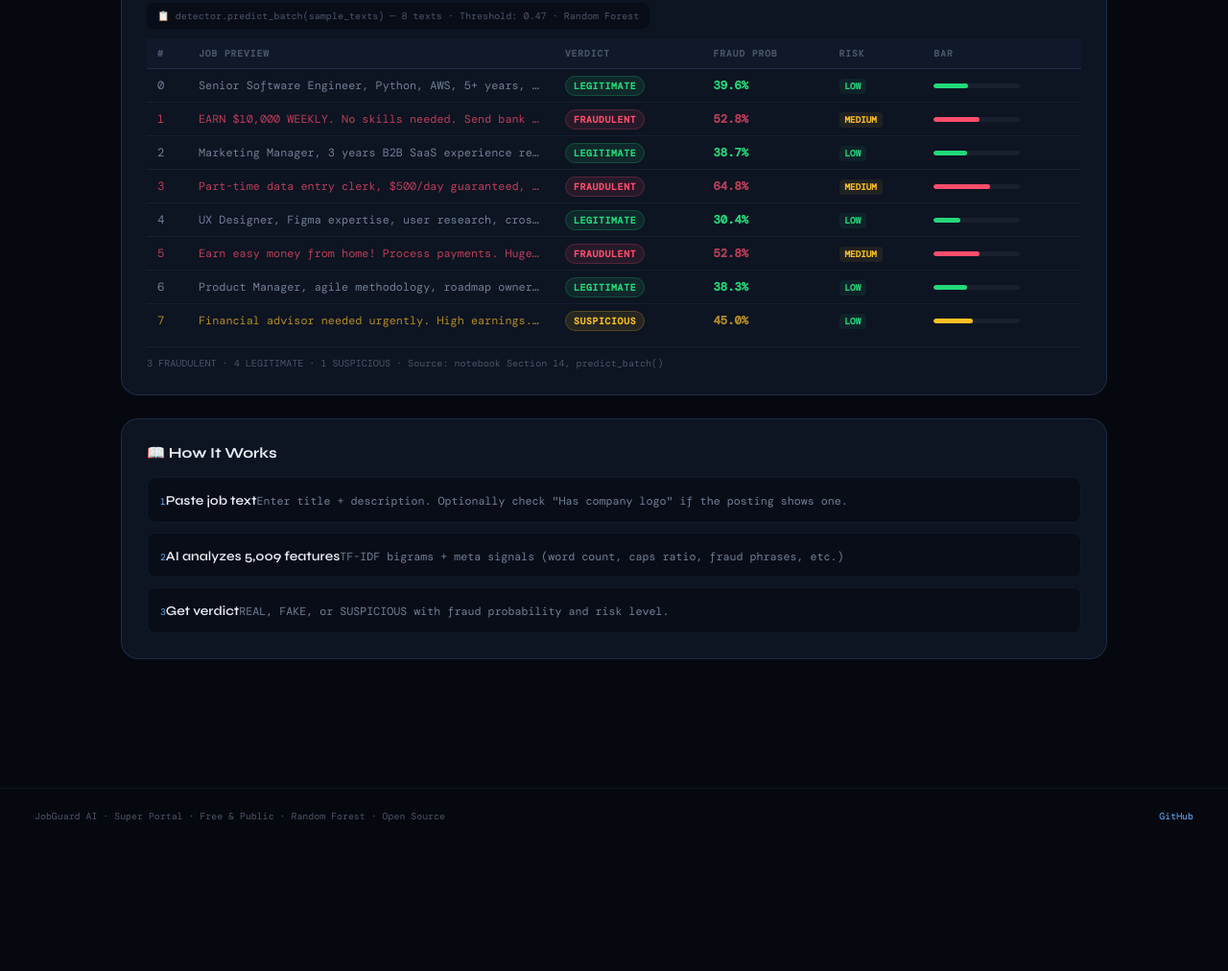
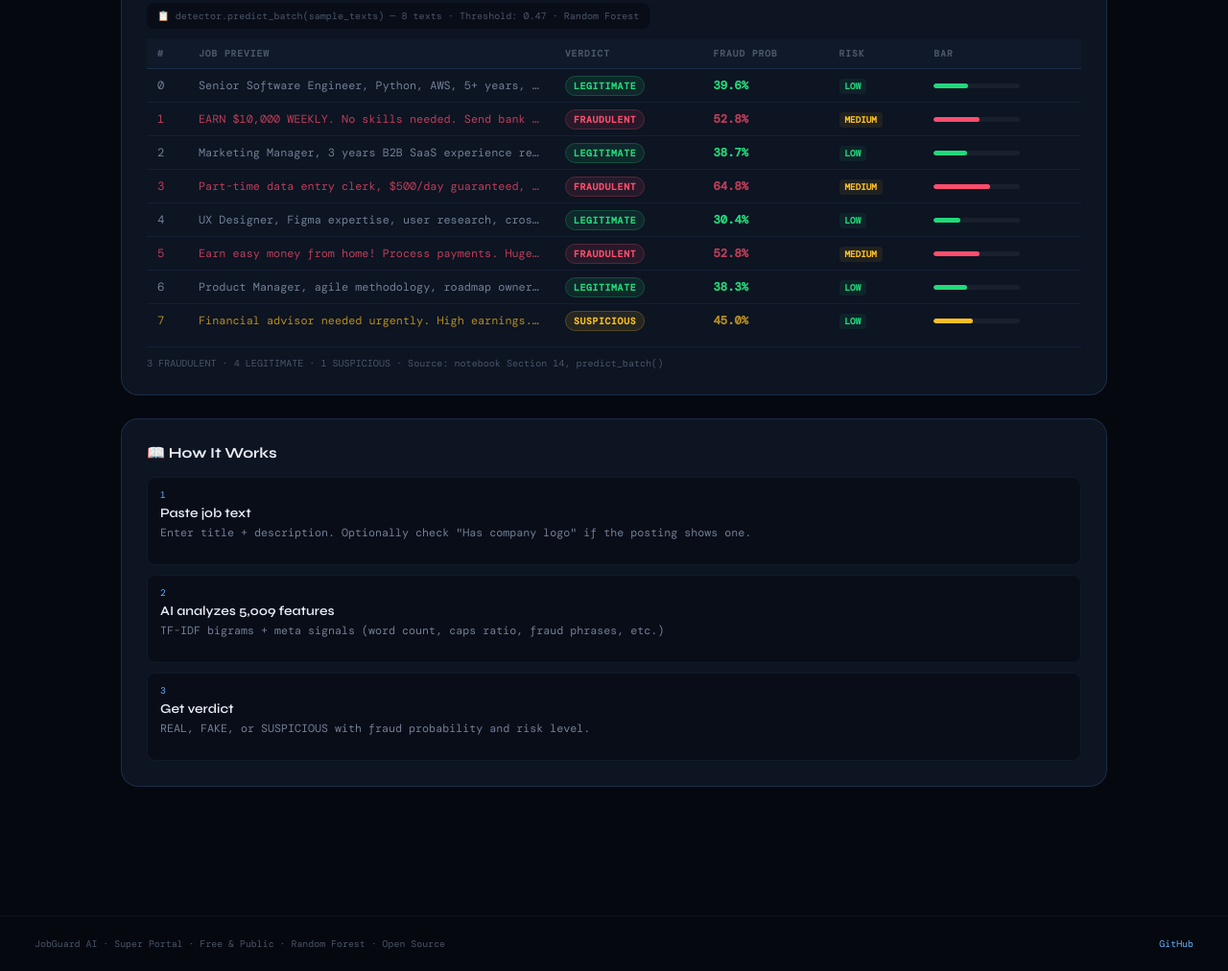
Before and after one commit to Santhakumarramesh/jobguard-ai, a plain HTML site: page index.html in a window 1280 px wide. Shown: the part 1141-2153 px from the top of the page at 96% size. Before the commit the page ends 2020 px from the top, so only its background shows below. Drawn offline with nearby package versions, Linux system fonts and the light colour scheme.

Commit message:
Fix how-it-works card layout

```diff
--- a/index.html
+++ b/index.html
@@ -189,8 +189,20 @@ tr:hover td{background:rgba(255,255,255,.018)}
 .fi-bar{width:110px;height:5px;border-radius:999px;overflow:hidden;background:rgba(255,255,255,.05)}.fi-fill{height:100%;border-radius:999px}
 .fi-tag{font-family:var(--fm);font-size:.57rem;padding:2px 6px;border-radius:4px}.fi-tag.m{background:rgba(99,179,255,.1);color:var(--blue)}.fi-tag.t{background:rgba(167,139,250,.1);color:#a78bfa}
 .pi-grid{display:grid;grid-template-columns:repeat(3,1fr);gap:10px}
-.pi{background:var(--bg2);border:1px solid var(--b1);border-radius:9px;padding:13px}
-.pi-n{font-family:var(--fm);font-size:.6rem;color:var(--blue);margin-bottom:5px}.pi-t{font-size:.85rem;font-weight:600;margin-bottom:3px}.pi-d{font-size:.73rem;color:var(--dim2);font-family:var(--fm);line-height:1.4}
+.pi{
+  background:var(--bg2);
+  border:1px solid var(--b1);
+  border-radius:9px;
+  padding:13px;
+  display:flex;
+  flex-direction:column;
+  gap:4px;
+  min-height:92px;
+}
+.pi-n,.pi-t,.pi-d{display:block}
+.pi-n{font-family:var(--fm);font-size:.6rem;color:var(--blue);line-height:1.1}
+.pi-t{font-size:.85rem;font-weight:600;line-height:1.25}
+.pi-d{font-size:.73rem;color:var(--dim2);font-family:var(--fm);line-height:1.5}
 .warn-note{font-family:var(--fm);font-size:.68rem;color:var(--dim);padding:10px 13px;background:var(--bg2);border-radius:7px;border-left:3px solid var(--yellow);margin-top:12px}
 .history{background:var(--card);border:1px solid var(--b1);border-radius:18px;padding:22px;margin-top:0}
 .htop{font-size:.74rem;font-family:var(--fm);text-transform:uppercase;letter-spacing:.11em;color:var(--dim2);margin-bottom:11px;display:flex;justify-content:space-between;align-items:center}
```
